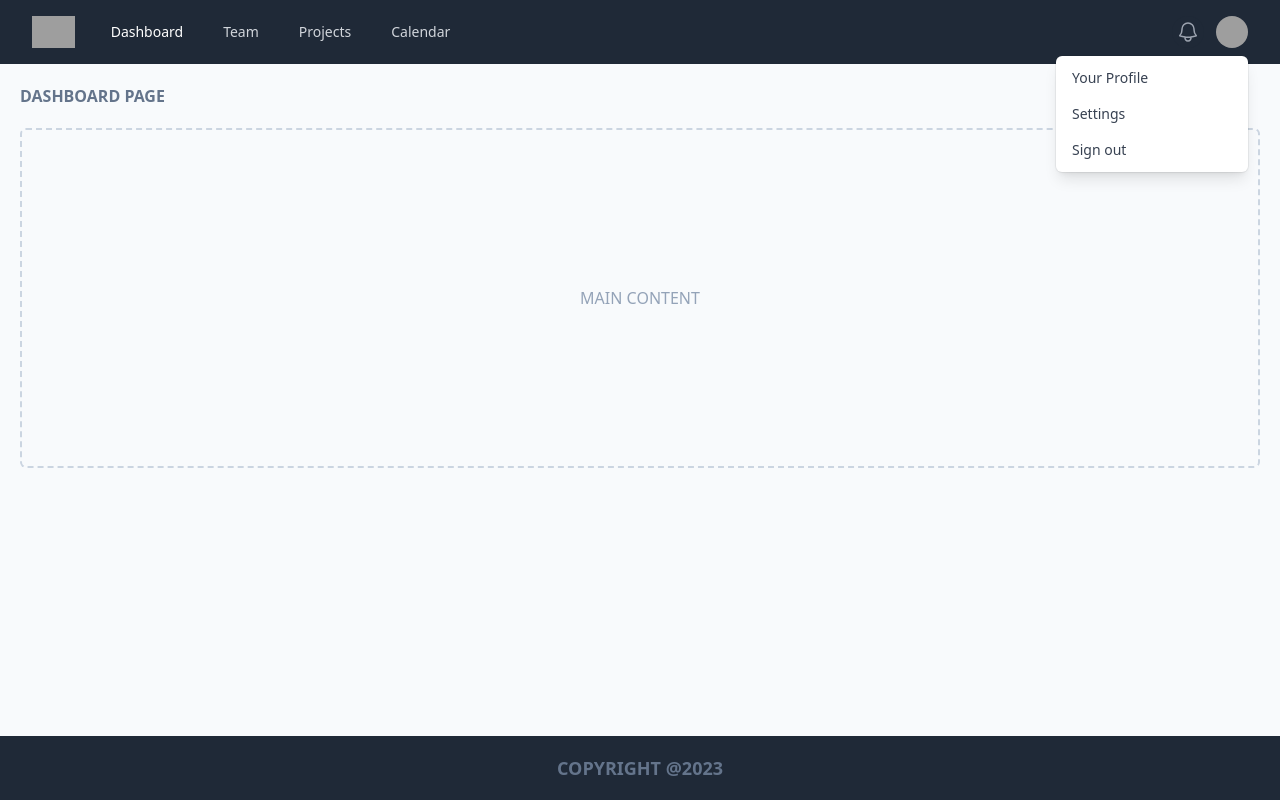
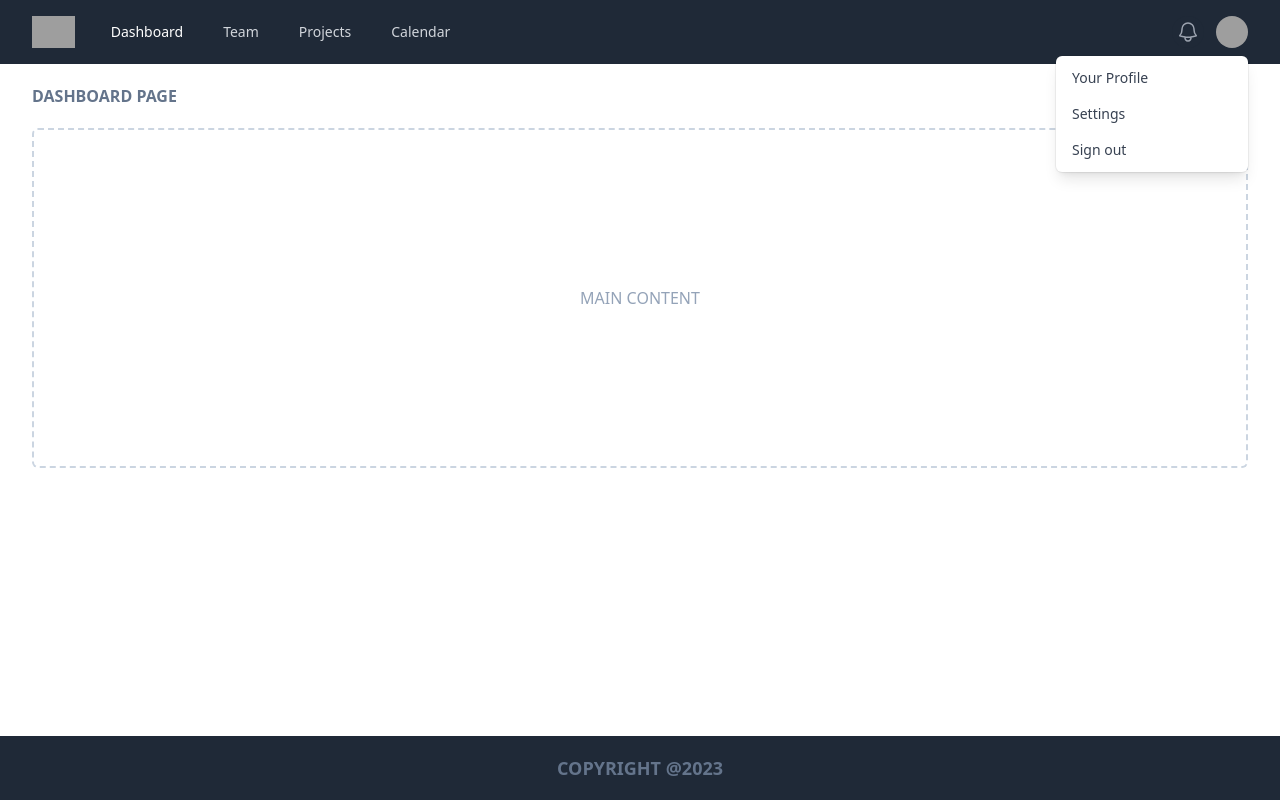
Before and after one commit to hussam1994hassan/vue, a Vue app: page /dashboard in a window 1280 px wide. Built offline with nearby package versions, Linux system fonts and the light colour scheme; grey boxes are pictures that could not be loaded.

Commit message:
Update AppLayout

```diff
--- a/src/layouts/AppLayout.vue
+++ b/src/layouts/AppLayout.vue
@@ -1,6 +1,6 @@
 <template>
     <HeaderApp />
-    <main class="bg-slate-50 min-auto min-h-[calc(100vh-128px)] w-full p-5">
+    <main class="bg-white mx-auto max-w-7xl px-2 sm:px-6 lg:px-8 h-auto min-h-[calc(100vh-128px)] w-full p-5">
         <router-view />
     </main>
     <FooterApp />
```
